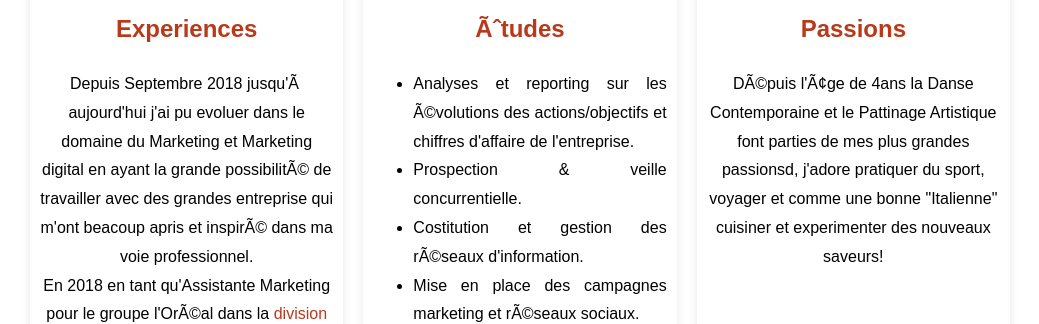
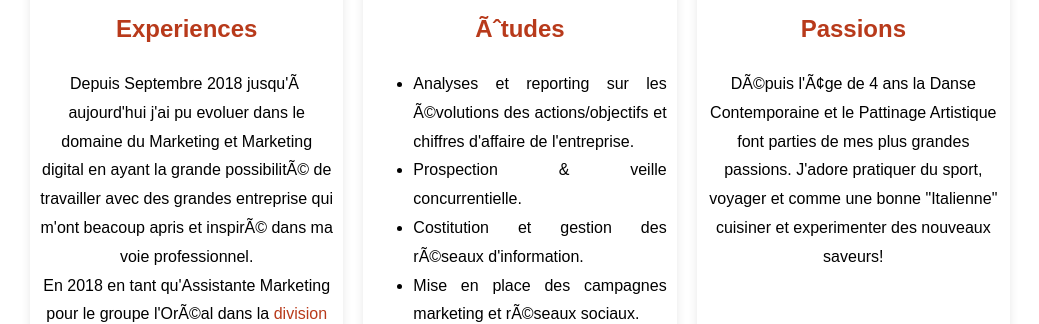
Before and after one commit to ValeriaDNN/PROFILE, a plain HTML site: page index.html in a window 1280 px wide. Shown: the part 621-945 px from the top of the page, without its empty margins (120-1159 px from the left). Drawn offline with Linux system fonts and the light colour scheme; a script that the page names is missing.

Commit message:
Update index.html

```diff
--- a/index.html
+++ b/index.html
@@ -50,7 +50,8 @@
 			<img src="images/passion.png"alt="passion/loisir"class="img-circle">
      	     <h2>Passions</h2>
 
-	           <p>Dépuis l'âge de 4ans la Danse Contemporaine et le Pattinage Artistique font parties de mes plus grandes passionsd, j'adore pratiquer du sport, voyager et comme une bonne "Italienne" cuisiner et experimenter des nouveaux saveurs!
+	           <p>Dépuis l'âge de 4 ans la Danse Contemporaine et le Pattinage Artistique font parties de mes plus grandes passions.
+		J'adore pratiquer du sport, voyager et comme une bonne "Italienne" cuisiner et experimenter des nouveaux saveurs!
 		</div>
 </div>
 
```
